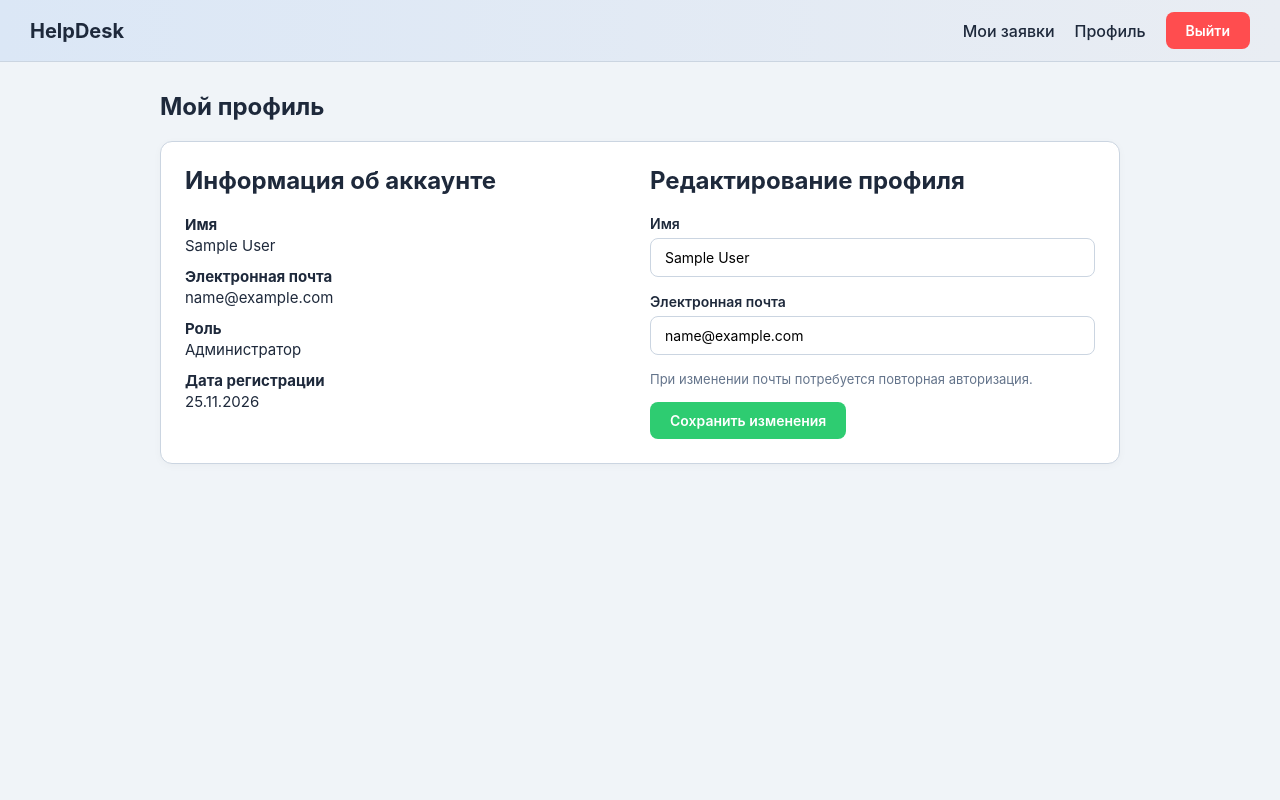
After one commit to makksim147/helpdesk, a Spring Boot app: page /profile in a window 1280 px wide. The commit adds this page. Run offline with Spring Boot 4, Linux system fonts and the light colour scheme; the visitor is signed in with stand-in values (Sample User, id 1); some of the project's set-up classes (security, data sources, template engines, error pages and the like) are left out, and stand-ins take their place.

Commit message:
implement user profile and editing

```diff
--- /dev/null
+++ b/src/main/java/org/example/marlo_site_helpdesk/controller/ProfileController.java
@@ -0,0 +1,96 @@
+package org.example.marlo_site_helpdesk.controller;
+
+import jakarta.servlet.http.HttpServletRequest;
+import jakarta.servlet.http.HttpServletResponse;
+import jakarta.validation.Valid;
+import org.example.marlo_site_helpdesk.models.User;
+import org.example.marlo_site_helpdesk.repository.UserRepository;
+import org.example.marlo_site_helpdesk.dto.ProfileDto;
+import org.springframework.security.core.Authentication;
+import org.springframework.security.web.authentication.logout.SecurityContextLogoutHandler;
+import org.springframework.stereotype.Controller;
+import org.springframework.ui.Model;
+import org.springframework.validation.BindingResult;
+import org.springframework.web.bind.annotation.*;
+
+import java.util.Optional;
+
+@Controller
+@RequestMapping("/profile")
+public class ProfileController {
+
+    private final UserRepository userRepository;
+
+    public ProfileController(UserRepository userRepository) {
+        this.userRepository = userRepository;
+    }
+
+    @GetMapping
+    public String profile(Authentication auth, Model model) {
+
+        User user = userRepository.findByEmail(auth.getName())
+                .orElseThrow();
+
+        ProfileDto dto = new ProfileDto();
+
+        dto.setName(user.getName());
+        dto.setEmail(user.getEmail());
+
+        model.addAttribute("profile", dto);
+        model.addAttribute("user", user);
+
+        return "profile";
+    }
+
+    @PostMapping
+    public String updateProfile(
+            @Valid @ModelAttribute("profile") ProfileDto dto,
+            BindingResult bindingResult,
+            Authentication auth,
+            Model model,
+            HttpServletRequest request,
+            HttpServletResponse response) {
+
+        User user = userRepository.findByEmail(auth.getName())
+                .orElseThrow();
+
+        model.addAttribute("user", user);
+
+        if (bindingResult.hasErrors()) {
+            return "profile";
+        }
+
+        Optional<User> existingUser =
+                userRepository.findByEmail(dto.getEmail());
+
+        if (existingUser.isPresent()
+                && !existingUser.get().getId().equals(user.getId())) {
+
+            bindingResult.rejectValue(
+                    "email",
+                    "email.exists",
+                    "Эта почта уже используется"
+            );
+
+            return "profile";
+        }
+
+        boolean emailChanged =
+                !user.getEmail().equals(dto.getEmail());
+
+        user.setName(dto.getName().trim());
+        user.setEmail(dto.getEmail());
+
+        userRepository.save(user);
+
+        if (emailChanged) {
+
+            new SecurityContextLogoutHandler()
+                    .logout(request, response, auth);
+
+            return "redirect:/login?emailChanged";
+        }
+
+        return "redirect:/profile?success";
+    }
+}
--- a/src/main/resources/static/css/style.css
+++ b/src/main/resources/static/css/style.css
@@ -381,3 +381,23 @@ td:last-child, th:last-child { border-right: none; }
 
     .footer { padding: 18px 20px; text-align: center; justify-content: center; }
 }
+
+.success-message {
+    padding: 12px;
+    background: #dcfce7;
+    color: #166534;
+    border: 1px solid #bbf7d0;
+    border-radius: 6px;
+    margin-bottom: 15px;
+    font-size: 14px;
+}
+
+.profile-hint {
+    font-size: 13px;
+    color: var(--text-muted);
+    margin-bottom: 15px;
+}
+
+.profile-info h2 {
+    margin-bottom: 20px;
+}
--- a/src/main/resources/templates/login.html
+++ b/src/main/resources/templates/login.html
@@ -19,7 +19,10 @@
         <div th:if="${param.registered}" style="color: green; margin-bottom: 10px;">
             Регистрация успешна! Войдите.
         </div>
-
+        <div class="success-message"
+             th:if="${param.emailChanged}">
+            Почта успешно изменена. Войдите в аккаунт заново.
+        </div>
         <form th:action="@{/login}" method="post">
             <div class="form-group">
                 <label>Почта</label>
--- /dev/null
+++ b/src/main/resources/templates/profile.html
@@ -0,0 +1,122 @@
+<!DOCTYPE html>
+<html lang="ru" xmlns:th="http://www.thymeleaf.org">
+<head>
+    <meta charset="UTF-8">
+    <title>Профиль - HelpDesk</title>
+    <link rel="stylesheet" th:href="@{/css/style.css}">
+</head>
+<body>
+
+<div class="navbar">
+    <div class="logo">HelpDesk</div>
+
+    <div class="nav-links">
+        <a th:href="@{/tickets/my}">Мои заявки</a>
+        <a th:href="@{/profile}">Профиль</a>
+
+        <form th:action="@{/logout}" method="post">
+            <button type="submit" class="btn btn-red">
+                Выйти
+            </button>
+        </form>
+    </div>
+</div>
+
+<div class="container">
+
+    <h1 class="page-title">Мой профиль</h1>
+
+    <div class="card profile-card">
+
+        <div class="profile-info">
+
+            <h2>Информация об аккаунте</h2>
+
+            <ul class="info-list">
+
+                <li>
+                    <strong>Имя</strong>
+                    <span th:text="${user.name}"></span>
+                </li>
+
+                <li>
+                    <strong>Электронная почта</strong>
+                    <span th:text="${user.email}"></span>
+                </li>
+
+                <li>
+                    <strong>Роль</strong>
+                    <span th:text="${user.role.name() == 'ADMIN'
+                        ? 'Администратор' : 'Пользователь'}">
+                    </span>
+                </li>
+
+                <li>
+                    <strong>Дата регистрации</strong>
+                    <span th:text="${#temporals.format(
+                        user.registeredAt, 'dd.MM.yyyy')}">
+                    </span>
+                </li>
+
+            </ul>
+
+        </div>
+
+        <div class="profile-info">
+
+            <h2>Редактирование профиля</h2>
+
+            <p class="success-message"
+               th:if="${param.success}">
+                Данные успешно сохранены
+            </p>
+
+            <form th:action="@{/profile}"
+                  th:object="${profile}"
+                  method="post">
+
+                <div class="form-group">
+
+                    <label>Имя</label>
+
+                    <input type="text"
+                           th:field="*{name}"
+                           required>
+
+                    <div class="field-error"
+                         th:errors="*{name}"></div>
+
+                </div>
+
+                <div class="form-group">
+
+                    <label>Электронная почта</label>
+
+                    <input type="email"
+                           th:field="*{email}"
+                           required>
+
+                    <div class="field-error"
+                         th:errors="*{email}"></div>
+
+                </div>
+
+                <p class="profile-hint">
+                    При изменении почты потребуется
+                    повторная авторизация.
+                </p>
+
+                <button type="submit" class="btn btn-green">
+                    Сохранить изменения
+                </button>
+
+            </form>
+
+        </div>
+
+    </div>
+
+</div>
+
+</body>
+</html>
--- a/src/main/resources/templates/tickets/my.html
+++ b/src/main/resources/templates/tickets/my.html
@@ -10,7 +10,10 @@
     <div class="logo">HelpDesk</div>
     <div class="nav-links">
         <a th:href="@{/tickets/my}">Мои заявки</a>
-        <span th:text="${username}">User</span>
+        <a th:href="@{/profile}"
+           th:text="${username}">
+            Профиль
+        </a>
         <form th:action="@{/logout}" method="post" style="display:inline;">
             <button type="submit" class="btn btn-red" style="padding: 6px 14px;">Выйти</button>
         </form>
```
Also changed, not shown: src/main/java/org/example/marlo_site_helpdesk/dto/ProfileDto.java (added, +33 -0 lines).
